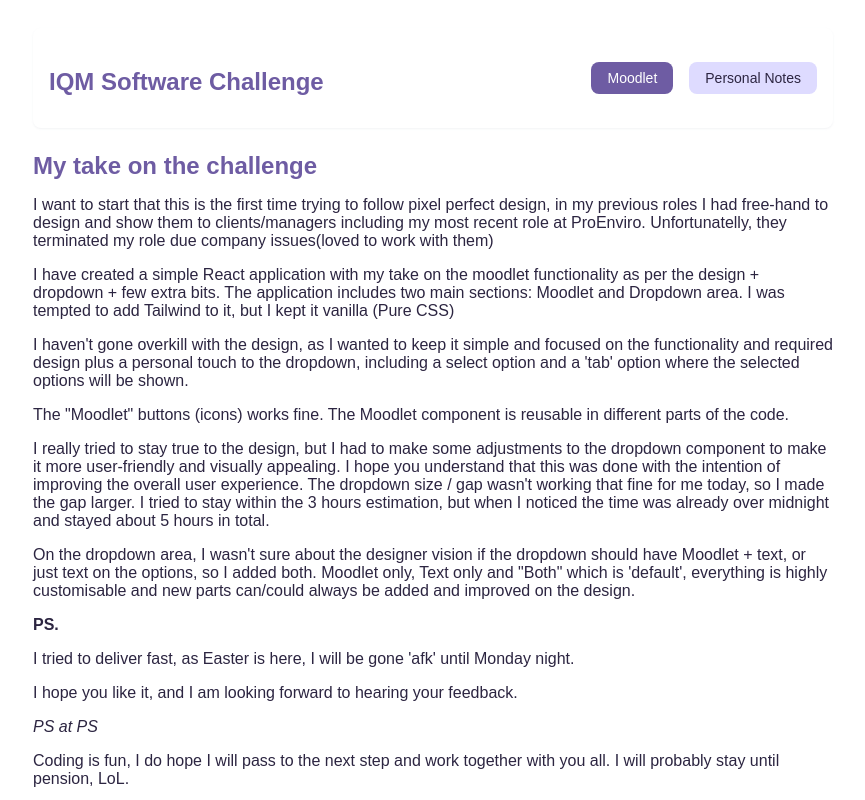
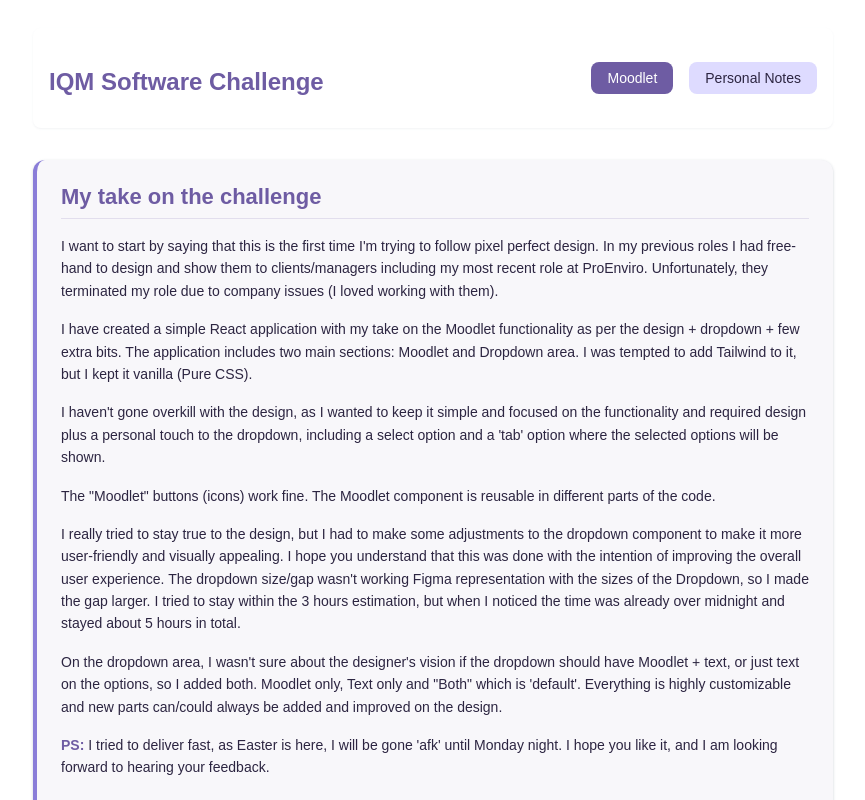
Before and after one commit to MariusTanase/Moodlet-Homework, a React (Vite) app: page / in a window 1280 px wide. Both pictures are taken after a click on the button "Personal Notes". Shown: the top 800 px of the page, without its empty margins (207-1072 px from the left). Built offline with nearby package versions, Linux system fonts and the light colour scheme.

Commit message:
Everything is so purple now, went with primary color theme, added a touch to personal notes too.

```diff
--- a/src/App.css
+++ b/src/App.css
@@ -208,3 +208,52 @@ footer a {
 footer a:hover {
     color: #2C2541;
 }
+
+.personal-notes {
+    background-color: #F8F7FA;
+    border-radius: 12px;
+    padding: 24px;
+    margin: 32px 0;
+    box-shadow: 0 1px 3px rgba(145, 158, 171, 0.46);
+    border-left: 4px solid #8a7dd8;
+}
+
+.personal-notes h2 {
+    color: #6E5CA3;
+    margin-top: 0;
+    font-size: 22px;
+    font-weight: 600;
+    margin-bottom: 16px;
+    border-bottom: 1px solid #e2deed;
+    padding-bottom: 8px;
+}
+
+.personal-notes p {
+    color: #2C2541;
+    line-height: 1.6;
+    margin-bottom: 16px;
+    font-size: 14px;
+}
+
+.personal-notes strong {
+    color: #6E5CA3;
+    font-weight: 600;
+}
+
+.personal-notes em {
+    color: #6E5CA3;
+    font-style: italic;
+}
+
+.personal-notes hr {
+    border: none;
+    border-top: 1px solid #e2deed;
+    margin: 24px 0;
+}
+
+.personal-notes p:last-child,
+.personal-notes p:nth-last-child(2) {
+    margin-bottom: 0;
+    color: #6E5CA3;
+    font-weight: 500;
+}
--- a/src/App.jsx
+++ b/src/App.jsx
@@ -175,39 +175,39 @@ function App() {
         <div className='personal-notes'>
           <h2>My take on the challenge</h2>
 
-          <p>I want to start that this is the first time trying to follow pixel perfect design, in my previous roles I had free-hand to design and show them to clients/managers including my most recent role at ProEnviro. Unfortunatelly, they terminated my role due company issues(loved to work with them)</p>
           <p>
-            I have created a simple React application with my take on the moodlet functionality as per the design + dropdown + few extra bits. The application includes two main sections: Moodlet and Dropdown area. I was tempted to add Tailwind to it, but I kept it vanilla (Pure CSS)
+            I want to start by saying that this is the first time I'm trying to follow pixel perfect design. In my previous roles I had free-hand to design and show them to clients/managers including my most recent role at ProEnviro. Unfortunately, they terminated my role due to company issues (I loved working with them).
           </p>
+
+          <p>
+            I have created a simple React application with my take on the Moodlet functionality as per the design + dropdown + few extra bits. The application includes two main sections: Moodlet and Dropdown area. I was tempted to add Tailwind to it, but I kept it vanilla (Pure CSS).
+          </p>
+
           <p>
             I haven't gone overkill with the design, as I wanted to keep it simple and focused on the functionality and required design plus a personal touch to the dropdown, including a select option and a 'tab' option where the selected options will be shown.
           </p>
 
           <p>
-            The "Moodlet" buttons (icons) works fine. The Moodlet component is reusable in different parts of the code.
+            The "Moodlet" buttons (icons) work fine. The Moodlet component is reusable in different parts of the code.
           </p>
 
           <p>
-            I really tried to stay true to the design, but I had to make some adjustments to the dropdown component to make it more user-friendly and visually appealing. I hope you understand that this was done with the intention of improving the overall user experience. The dropdown size / gap wasn't working that fine for me today, so I made the gap larger. I tried to stay within the 3 hours estimation, but when I noticed the time was already over midnight and stayed about 5 hours in total.
+            I really tried to stay true to the design, but I had to make some adjustments to the dropdown component to make it more user-friendly and visually appealing. I hope you understand that this was done with the intention of improving the overall user experience. The dropdown size/gap wasn't working Figma representation with the sizes of the Dropdown, so I made the gap larger. I tried to stay within the 3 hours estimation, but when I noticed the time was already over midnight and stayed about 5 hours in total.
           </p>
 
-          <p> On the dropdown area, I wasn't sure about the designer vision if the dropdown should have Moodlet + text, or just text on the options, so I added both. Moodlet only, Text only and "Both" which is 'default', everything is highly customisable and new parts can/could always be added and improved on the design.</p>
+          <p>
+            On the dropdown area, I wasn't sure about the designer's vision if the dropdown should have Moodlet + text, or just text on the options, so I added both. Moodlet only, Text only and "Both" which is 'default'. Everything is highly customizable and new parts can/could always be added and improved on the design.
+          </p>
 
-          <p><strong>PS.</strong></p>
+          <p><strong>PS:</strong> I tried to deliver fast, as Easter is here, I will be gone 'afk' until Monday night. I hope you like it, and I am looking forward to hearing your feedback.</p>
+
           <p>
-            I tried to deliver fast, as Easter is here, I will be gone 'afk' until Monday night.
+            <em>PS at PS:</em> Coding is fun, I do hope that what I created here is satisfactory. I would love to build a long-term career with your company, but I will see if the battle royale goes fine(winning over all other candidates). Got used to write here, but I will stop yapping and keep the rest for hopefully the next step.
           </p>
-          <p>
-            I hope you like it, and I am looking forward to hearing your feedback.
-          </p>
-          <p><em>PS at PS</em></p>
-          <p>Coding is fun, I do hope I will pass to the next step and work together with you all. I will probably stay until pension, LoL.</p>
-          <p> Got used to write here, but I will stop yapping and keep the rest for hopefully the next step.</p>
 
           <hr></hr>
           <p>Best regards,</p>
           <p>Marius T.</p>
-
         </div>
       )}
 
```
Also changed, not shown: src/components/MoodletDropdown/MoodletDropdown.jsx (+34 -11 lines).
